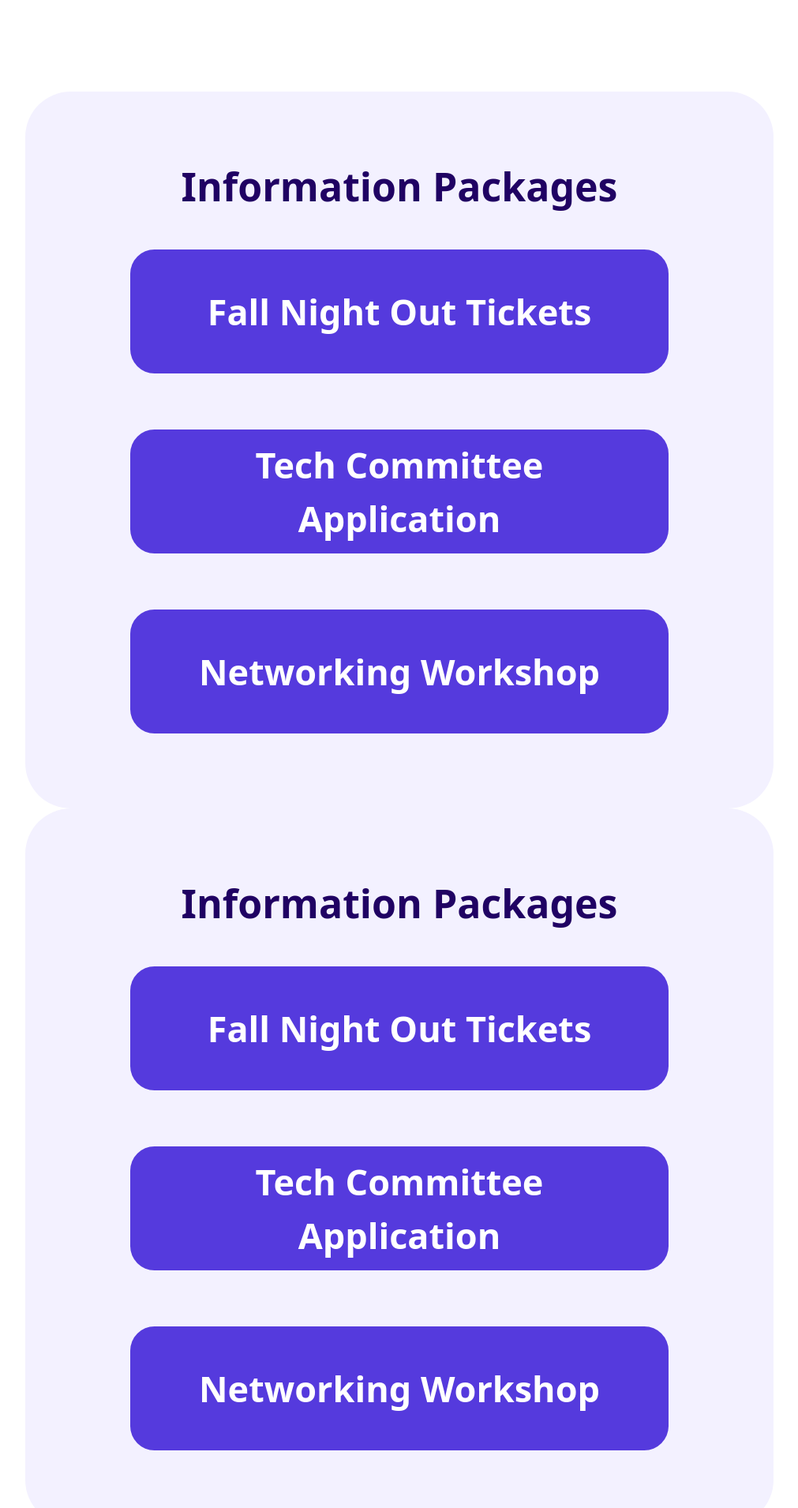
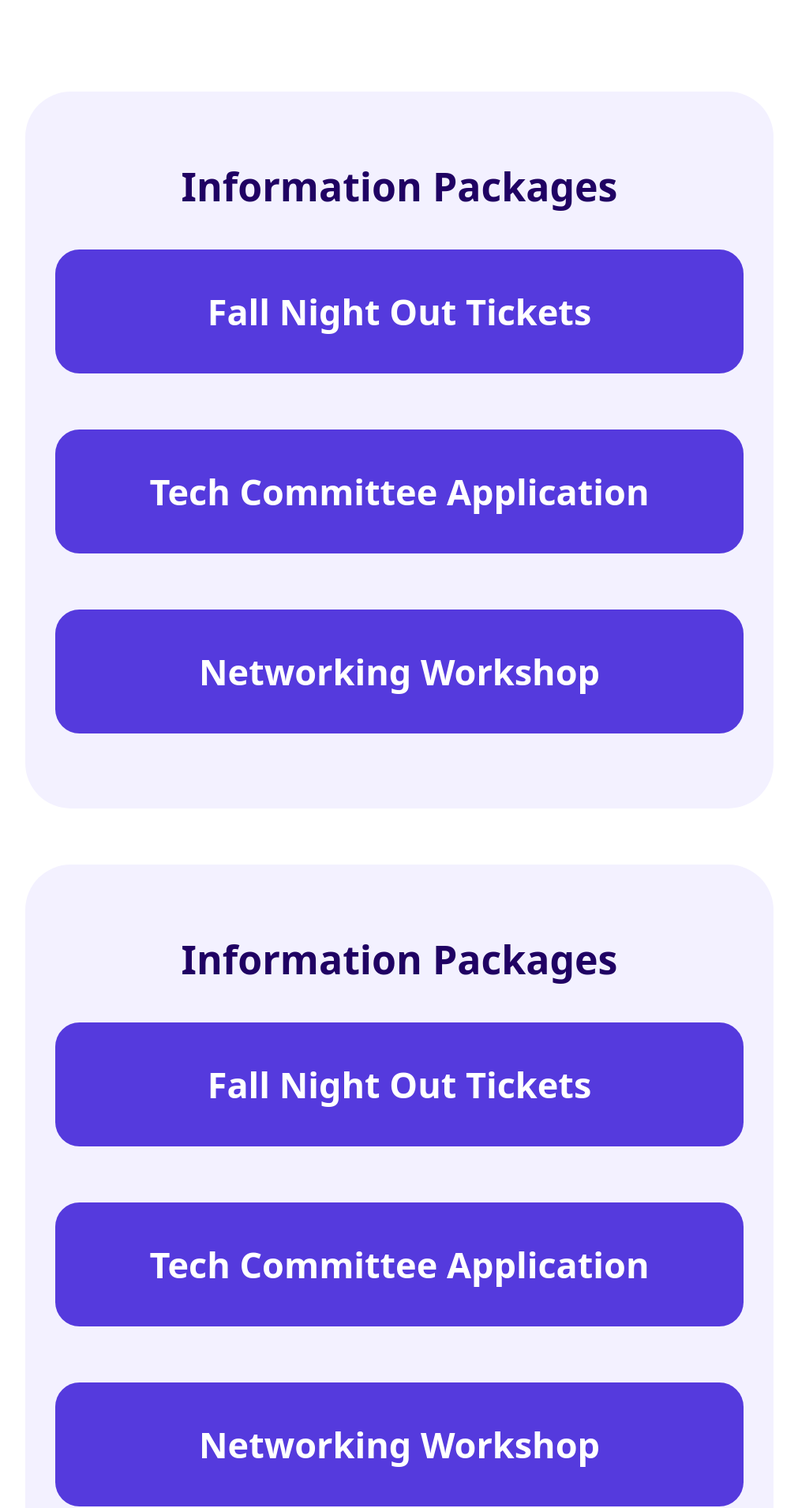
Before and after one commit to RelativelyFine/COMPSA-Frontend, a Next.js app: page /resources in a window 1280 px wide. Shown: the part 1296-3206 px from the top of the page at 79% size, without its empty margins (134-1145 px from the left). Built offline with nearby package versions, Linux system fonts and the light colour scheme.

Commit message:
💄Fix css

```diff
--- a/components/Resources/index.jsx
+++ b/components/Resources/index.jsx
@@ -60,8 +60,9 @@
             />
           </div>
         </div>
-        <div className="bg-[#F3F1FF] rounded-[4.5vw] 2xl:rounded-[65px] grid place-items-center">
-          <div className="flex flex-col w-[70vw] max-w-[872px] p-[95px]">
+
+        <div className="bg-[#F3F1FF] rounded-[4.5vw] 2xl:rounded-[65px] grid place-items-center mb-[5vw] lg:mb-[71px]">
+          <div className="flex flex-col w-[70vw] max-w-[872px] py-[95px]">
             <ResourceHeader
               header="Information Packages"
               headerColour={"#200263"}
@@ -72,7 +73,7 @@
         </div>
 
         <div className="bg-[#F3F1FF] rounded-[4.5vw] 2xl:rounded-[65px] grid place-items-center">
-          <div className="flex flex-col w-[70vw] max-w-[872px] p-[95px]">
+          <div className="flex flex-col w-[70vw] max-w-[872px] py-[95px]">
             <ResourceHeader
               header="Information Packages"
               headerColour={"#200263"}
```
